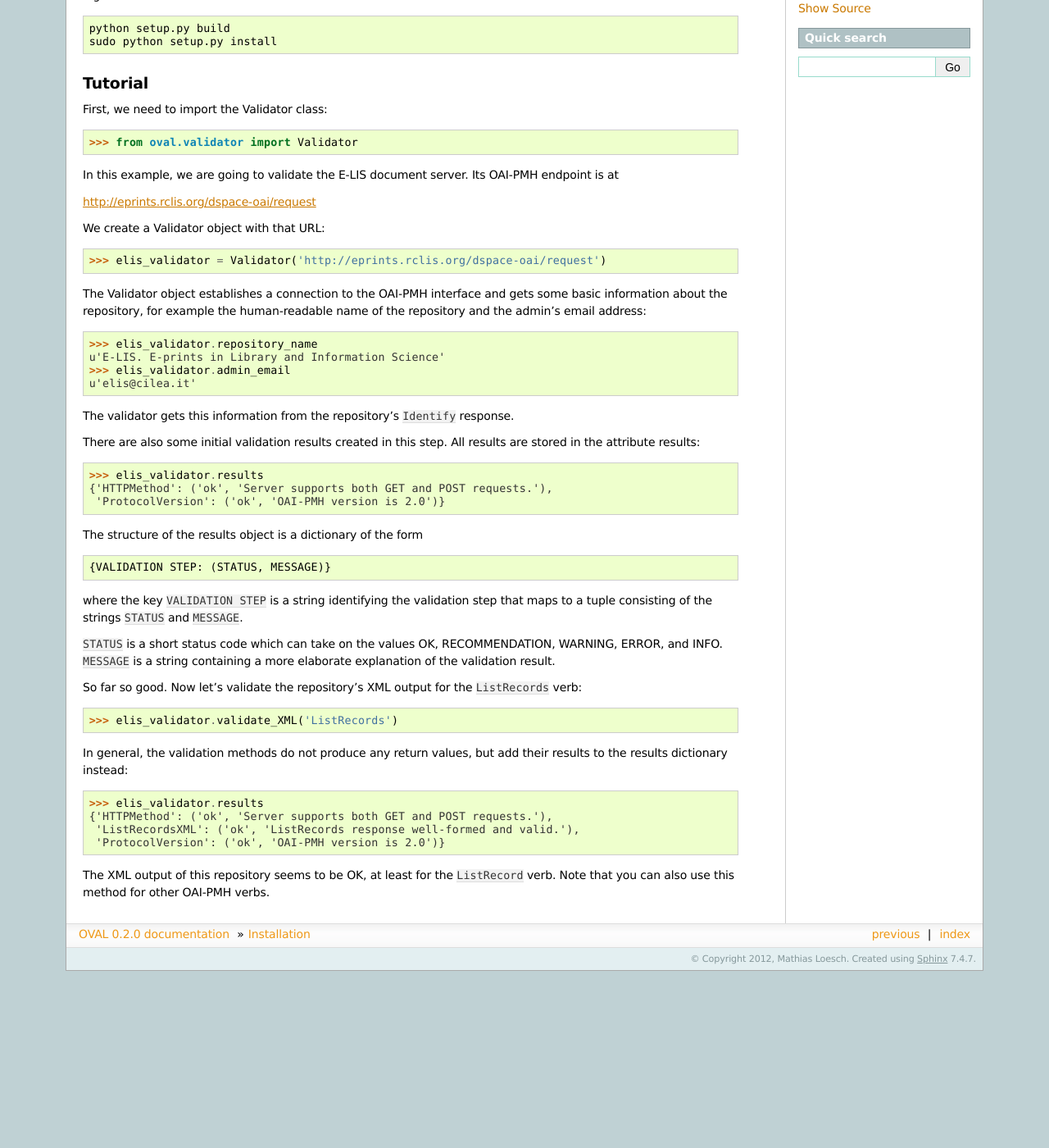
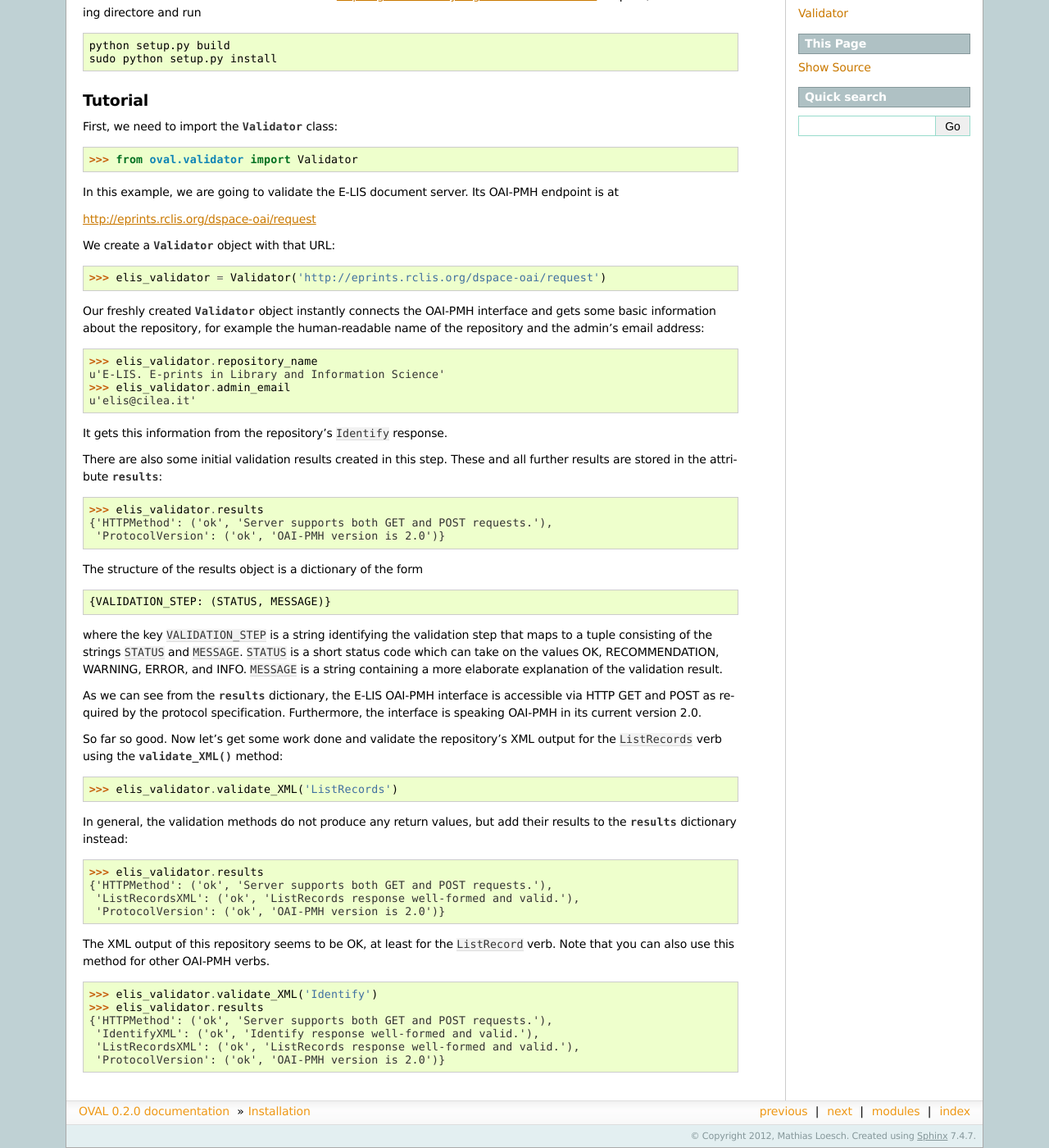
Before and after one commit to pietsch/oval, a Sphinx documentation site: the page built from doc/source/install.rst, in a window 1280 px wide and 1400 px high, scrolled down 275 px. Shown: the whole window at 82% size. Built offline with Sphinx 7.4.7, drawn with Linux system fonts in a browser that asks for light colours; the version number is read from the project's files by our own code; before the commit the page ends 1459 px from its top, so only the background shows below that; some of the changed text lies outside the part shown.

Commit message:
Added docs

```diff
--- a/doc/source/install.rst
+++ b/doc/source/install.rst
@@ -23,7 +24,7 @@ Unpack, cd into resulting directore and run
 Tutorial
 --------
 
-First, we need to import the Validator class:
+First, we need to import the :class:`~oval.validator.Validator` class:
 
 .. code-block:: python
 
@@ -34,16 +35,15 @@ server. Its OAI-PMH endpoint is at
 
 http://eprints.rclis.org/dspace-oai/request
 
-We create a Validator object with that URL:
+We create a :class:`~oval.validator.Validator` object with that URL:
 
 .. code-block:: python
 
     >>> elis_validator = Validator('http://eprints.rclis.org/dspace-oai/request')
 
-The Validator object establishes a connection to the OAI-PMH
-interface and gets some basic information about the repository,
-for example the human-readable name of the repository and the
-admin's email address:
+Our freshly created :class:`~oval.validator.Validator` object instantly connects the
+OAI-PMH interface and gets some basic information about the repository, for example the
+human-readable name of the repository and the admin's email address:
 
 .. code-block:: python
 
@@ -52,11 +52,10 @@ admin's email address:
     >>> elis_validator.admin_email
     u'elis@cilea.it'
 
-The validator gets this information from the repository's ``Identify``
-response.
+It gets this information from the repository's ``Identify`` response.
 
 There are also some initial validation results created in this step.
-All results are stored in the attribute results:
+These and all further results are stored in the attribute :attr:`results`:
 
 .. code-block:: python
 
@@ -68,24 +67,28 @@ The structure of the results object is a dictionary of the form
 
 .. code-block:: python
 
-    {VALIDATION STEP: (STATUS, MESSAGE)}
+    {VALIDATION_STEP: (STATUS, MESSAGE)}
 
-where the key ``VALIDATION STEP`` is a string identifying the validation step
+where the key ``VALIDATION_STEP`` is a string identifying the validation step
 that maps to a tuple consisting of the strings ``STATUS`` and ``MESSAGE``.
-
 ``STATUS`` is a short status code which can take on the values OK, RECOMMENDATION,
 WARNING, ERROR, and INFO. ``MESSAGE`` is a string containing a more elaborate
 explanation of the validation result.
 
-So far so good. Now let's validate the repository's XML output
-for the ``ListRecords`` verb:
+As we can see from the :attr:`results` dictionary, the E-LIS OAI-PMH interface
+is accessible via HTTP GET and POST as required by the protocol specification.
+Furthermore, the interface is speaking OAI-PMH in its current version 2.0.
+
+So far so good. Now let's get some work done and validate the repository's XML
+output for the ``ListRecords`` verb using the
+:meth:`~oval.validator.Validator.validate_XML` method:
 
 .. code-block:: python
 
     >>> elis_validator.validate_XML('ListRecords')
 
 In general, the validation methods do not produce any return values, but
-add their results to the results dictionary instead:
+add their results to the :attr:`results` dictionary instead:
 
 .. code-block:: python
 
@@ -96,3 +99,12 @@ add their results to the results dictionary instead:
 
 The XML output of this repository seems to be OK, at least for the ``ListRecord``
 verb. Note that you can also use this method for other OAI-PMH verbs.
+
+.. code-block:: python
+
+    >>> elis_validator.validate_XML('Identify')
+    >>> elis_validator.results
+    {'HTTPMethod': ('ok', 'Server supports both GET and POST requests.'),
+     'IdentifyXML': ('ok', 'Identify response well-formed and valid.'),
+     'ListRecordsXML': ('ok', 'ListRecords response well-formed and valid.'),
+     'ProtocolVersion': ('ok', 'OAI-PMH version is 2.0')}
```
Also changed, not shown: other parts of doc/source/install.rst (+1 -0 lines), doc/source/harvester.rst (added, +9 -0 lines), doc/source/index.rst (+5 -7 lines), doc/source/validator.rst (added, +15 -0 lines).
